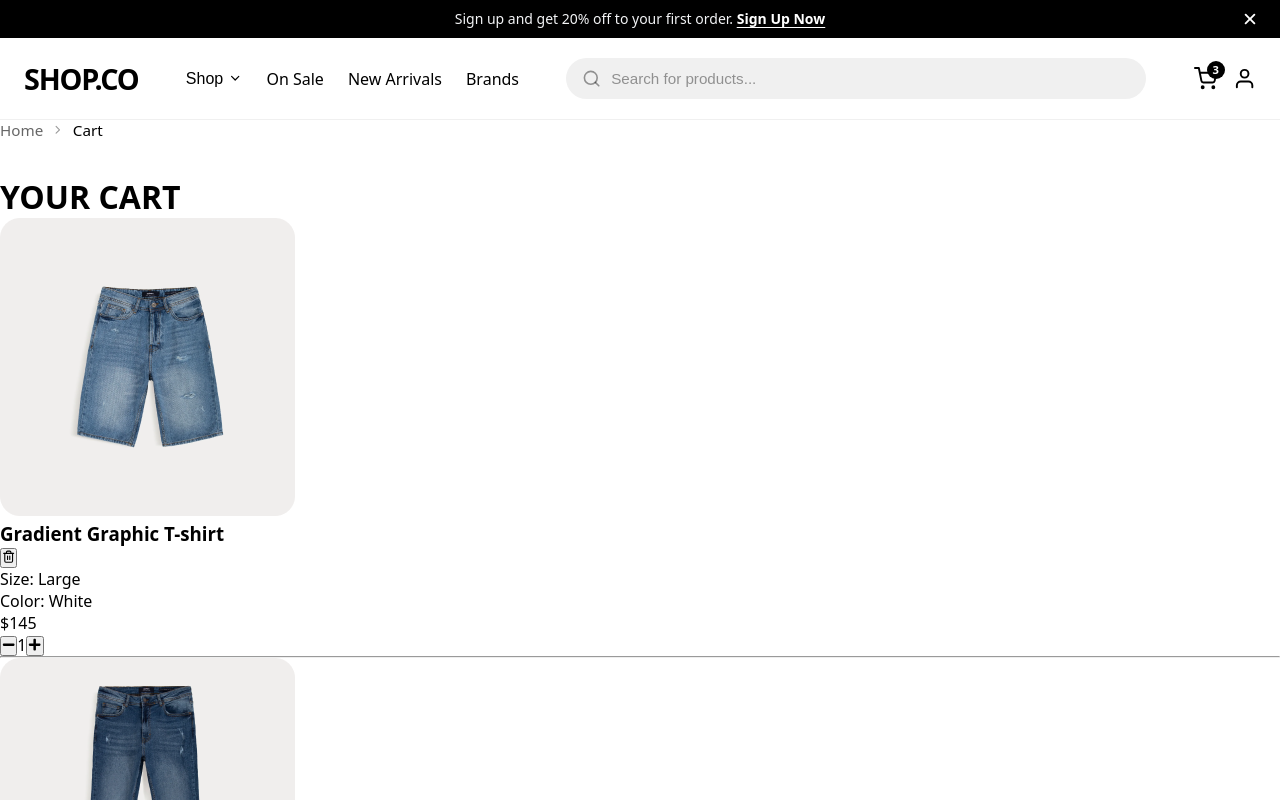
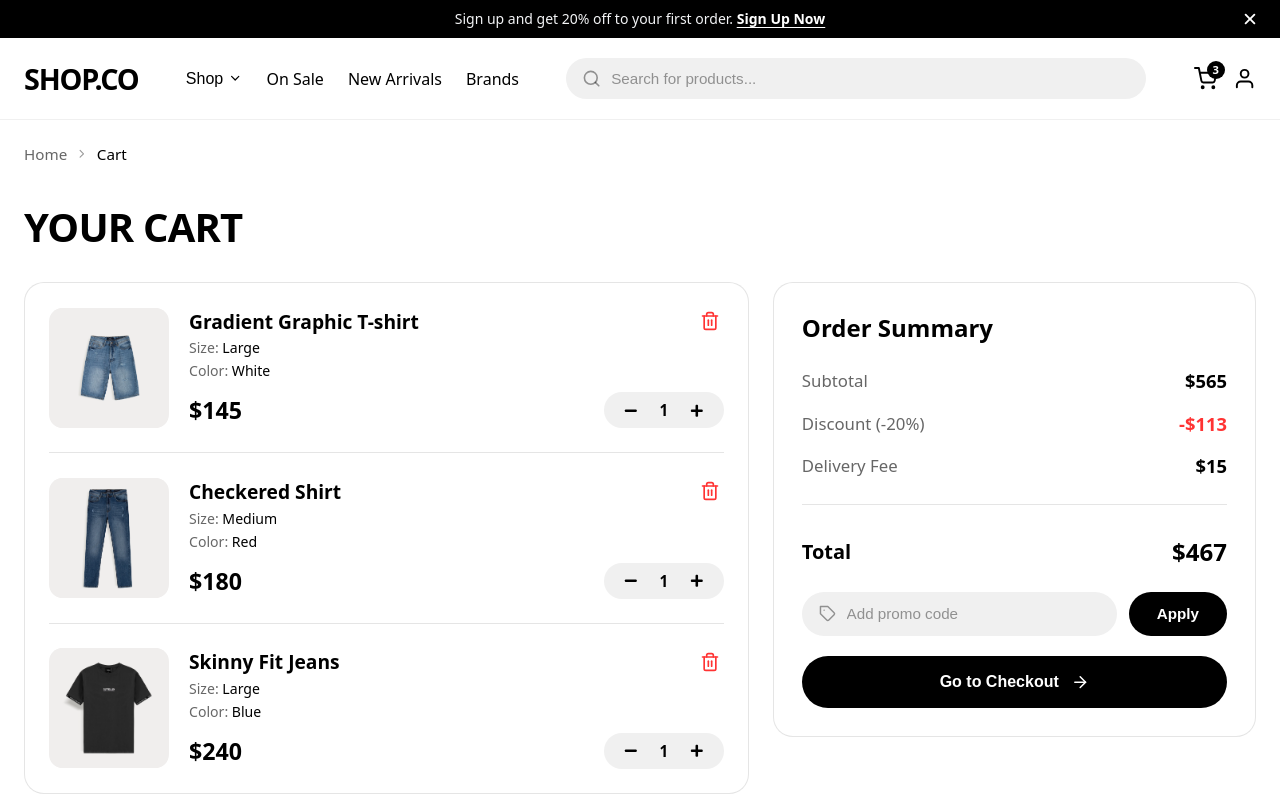
Before and after one commit to kazmiprostitchstudio-tech/react-assignment, a React (Vite) app: page /cart in a window 1280 px wide. Shown: the top 800 px of the page. Built offline with nearby package versions, Linux system fonts and the light colour scheme.

Commit message:
cart.css and cart.jsx

```diff
--- a/src/pages/Cart/Cart.css
+++ b/src/pages/Cart/Cart.css
@@ -0,0 +1,385 @@
+/* ==========================================================================
+   Shopping Cart Page - Exact Layout Styles
+   ========================================================================== */
+
+.cart-page {
+  width: 100%;
+  background-color: #ffffff;
+  padding: 1.5rem 0 5rem 0;
+  box-sizing: border-box;
+}
+
+.cart-container {
+  max-width: 1280px;
+  margin: 0 auto;
+  padding: 0 1.5rem;
+  box-sizing: border-box;
+}
+
+.cart-heading {
+  font-size: 2.5rem;
+  font-weight: 900;
+  color: #000000;
+  text-transform: uppercase;
+  margin: 1rem 0 1.75rem 0;
+  letter-spacing: -0.02em;
+}
+
+/* --- Layout Grid (Split 1.5fr / 1fr) --- */
+.cart-layout-grid {
+  display: grid;
+  grid-template-columns: 1.5fr 1fr;
+  gap: 1.5rem;
+  align-items: start;
+}
+
+/* --- Left Side: Items Box --- */
+.cart-items-box {
+  background-color: #ffffff;
+  border: 1px solid rgba(0, 0, 0, 0.1);
+  border-radius: 20px;
+  padding: 1.5rem;
+}
+
+.cart-item-card {
+  display: flex;
+  gap: 1.25rem;
+  align-items: center;
+}
+
+.cart-item-img-wrap {
+  width: 120px;
+  height: 120px;
+  min-width: 120px;
+  background-color: #f0eeed;
+  border-radius: 14px;
+  overflow: hidden;
+  display: flex;
+  align-items: center;
+  justify-content: center;
+}
+
+.cart-item-img-wrap img {
+  width: 100%;
+  height: 100%;
+  object-fit: contain;
+}
+
+.cart-item-details {
+  flex: 1;
+  display: flex;
+  flex-direction: column;
+}
+
+.cart-item-top-row {
+  display: flex;
+  align-items: center;
+  justify-content: space-between;
+  margin-bottom: 0.2rem;
+}
+
+.cart-item-title {
+  font-size: 1.2rem;
+  font-weight: 700;
+  color: #000000;
+  margin: 0;
+}
+
+.delete-item-btn {
+  background: none;
+  border: none;
+  color: #ff3333;
+  font-size: 1.25rem;
+  cursor: pointer;
+  padding: 4px;
+  display: flex;
+  align-items: center;
+  justify-content: center;
+  transition: transform 0.15s ease;
+}
+
+.delete-item-btn:hover {
+  transform: scale(1.15);
+}
+
+.cart-item-meta {
+  font-size: 0.88rem;
+  color: rgba(0, 0, 0, 0.6);
+  margin: 0 0 0.25rem 0;
+}
+
+.cart-item-meta span {
+  color: #000000;
+  font-weight: 500;
+}
+
+.cart-item-bottom-row {
+  display: flex;
+  align-items: center;
+  justify-content: space-between;
+  margin-top: 0.5rem;
+}
+
+.cart-item-price {
+  font-size: 1.45rem;
+  font-weight: 800;
+  color: #000000;
+}
+
+/* Quantity Pill */
+.cart-quantity-pill {
+  display: flex;
+  align-items: center;
+  justify-content: space-between;
+  background-color: #f0f0f0;
+  border-radius: 62px;
+  padding: 0.5rem 1.25rem;
+  width: 120px;
+  box-sizing: border-box;
+}
+
+.cart-quantity-pill button {
+  background: none;
+  border: none;
+  font-size: 0.85rem;
+  color: #000000;
+  cursor: pointer;
+  display: flex;
+  align-items: center;
+  justify-content: center;
+  padding: 0;
+}
+
+.cart-qty-val {
+  font-size: 0.95rem;
+  font-weight: 700;
+  color: #000000;
+}
+
+.cart-item-divider {
+  border: none;
+  border-top: 1px solid rgba(0, 0, 0, 0.1);
+  margin: 1.5rem 0;
+}
+
+/* --- Right Side: Order Summary --- */
+.order-summary-box {
+  background-color: #ffffff;
+  border: 1px solid rgba(0, 0, 0, 0.1);
+  border-radius: 20px;
+  padding: 1.75rem;
+  display: flex;
+  flex-direction: column;
+}
+
+.summary-title {
+  font-size: 1.5rem;
+  font-weight: 800;
+  color: #000000;
+  margin: 0 0 1.5rem 0;
+}
+
+.summary-rows-group {
+  display: flex;
+  flex-direction: column;
+  gap: 1.1rem;
+  margin-bottom: 1.5rem;
+}
+
+.summary-row {
+  display: flex;
+  align-items: center;
+  justify-content: space-between;
+}
+
+.summary-label {
+  font-size: 1.05rem;
+  color: rgba(0, 0, 0, 0.6);
+}
+
+.summary-val-dark {
+  font-size: 1.15rem;
+  font-weight: 700;
+  color: #000000;
+}
+
+.summary-val-red {
+  font-size: 1.15rem;
+  font-weight: 700;
+  color: #ff3333;
+}
+
+.summary-divider {
+  border: none;
+  border-top: 1px solid rgba(0, 0, 0, 0.1);
+  margin: 0.5rem 0;
+}
+
+.total-row {
+  margin-top: 0.25rem;
+}
+
+.summary-total-label {
+  font-size: 1.25rem;
+  font-weight: 700;
+  color: #000000;
+}
+
+.summary-total-val {
+  font-size: 1.5rem;
+  font-weight: 800;
+  color: #000000;
+}
+
+/* Promo Code Box */
+.promo-code-form {
+  display: flex;
+  gap: 0.75rem;
+  margin-bottom: 1.25rem;
+}
+
+.promo-input-wrapper {
+  position: relative;
+  flex: 1;
+  display: flex;
+  align-items: center;
+}
+
+.promo-tag-icon {
+  position: absolute;
+  left: 1.1rem;
+  font-size: 1.1rem;
+  color: rgba(0, 0, 0, 0.4);
+}
+
+.promo-input {
+  width: 100%;
+  background-color: #f0f0f0;
+  border: none;
+  border-radius: 62px;
+  padding: 0.85rem 1rem 0.85rem 2.8rem;
+  font-size: 0.95rem;
+  outline: none;
+  color: #000000;
+  box-sizing: border-box;
+}
+
+.promo-input::placeholder {
+  color: rgba(0, 0, 0, 0.4);
+}
+
+.promo-apply-btn {
+  background-color: #000000;
+  color: #ffffff;
+  border: none;
+  border-radius: 62px;
+  padding: 0.85rem 1.75rem;
+  font-size: 0.95rem;
+  font-weight: 600;
+  cursor: pointer;
+  transition: background-color 0.2s ease;
+}
+
+.promo-apply-btn:hover {
+  background-color: #262626;
+}
+
+.promo-feedback {
+  font-size: 0.85rem;
+  margin-bottom: 1rem;
+  padding: 0.5rem 0.75rem;
+  border-radius: 6px;
+}
+
+.promo-feedback.success {
+  background-color: #e8f8f0;
+  color: #01ab31;
+}
+
+.promo-feedback.error {
+  background-color: #ffeaea;
+  color: #ff3333;
+}
+
+/* Checkout Button */
+.checkout-btn {
+  width: 100%;
+  background-color: #000000;
+  color: #ffffff;
+  border: none;
+  border-radius: 62px;
+  padding: 1.05rem;
+  font-size: 1rem;
+  font-weight: 600;
+  cursor: pointer;
+  display: flex;
+  align-items: center;
+  justify-content: center;
+  gap: 0.75rem;
+  transition: background-color 0.2s ease;
+}
+
+.checkout-btn:hover {
+  background-color: #262626;
+}
+
+.checkout-arrow {
+  font-size: 1.15rem;
+}
+
+/* Empty State */
+.empty-cart-state {
+  text-align: center;
+  padding: 5rem 1rem;
+}
+
+.empty-cart-state h2 {
+  font-size: 2rem;
+  font-weight: 800;
+  margin-bottom: 0.5rem;
+}
+
+.empty-cart-state p {
+  color: rgba(0, 0, 0, 0.6);
+  margin-bottom: 1.5rem;
+}
+
+.continue-shopping-btn {
+  display: inline-block;
+  background-color: #000000;
+  color: #ffffff;
+  text-decoration: none;
+  padding: 0.85rem 2.5rem;
+  border-radius: 62px;
+  font-weight: 600;
+}
+
+/* Responsive */
+@media (max-width: 992px) {
+  .cart-layout-grid {
+    grid-template-columns: 1fr;
+  }
+}
+
+@media (max-width: 600px) {
+  .cart-heading {
+    font-size: 1.85rem;
+  }
+  .cart-item-img-wrap {
+    width: 95px;
+    height: 95px;
+    min-width: 95px;
+  }
+  .cart-item-title {
+    font-size: 1rem;
+  }
+  .cart-item-price {
+    font-size: 1.2rem;
+  }
+  .promo-code-form {
+    flex-direction: column;
+  }
+  .promo-apply-btn {
+    width: 100%;
+  }
+}
--- a/src/pages/Cart/Cart.jsx
+++ b/src/pages/Cart/Cart.jsx
@@ -1,3 +1,4 @@
+import "./Cart.css";
 import { useState } from "react";
 import { Link } from "react-router-dom";
 import { FiChevronRight, FiTrash2, FiTag, FiArrowRight } from "react-icons/fi";
```
